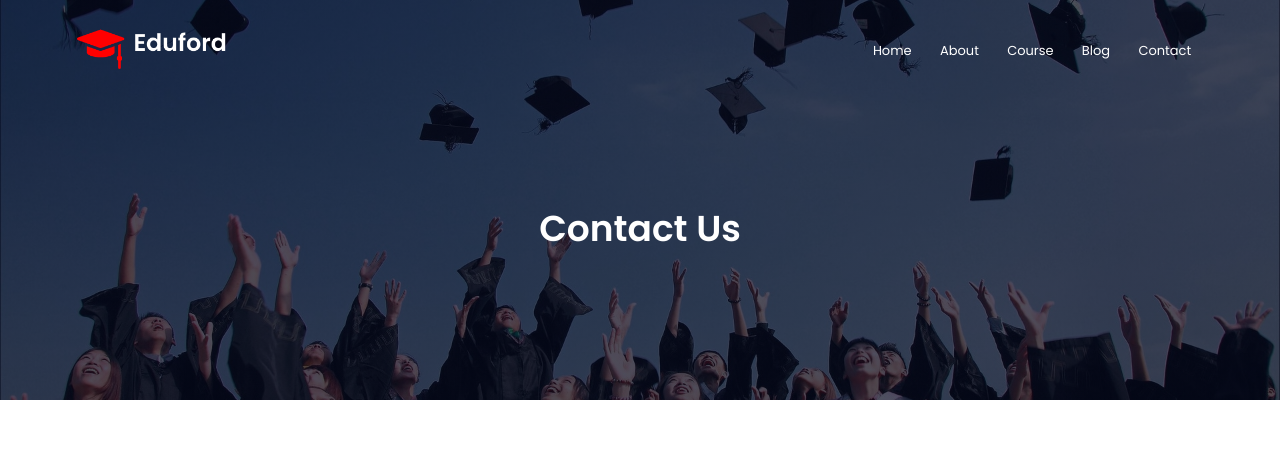
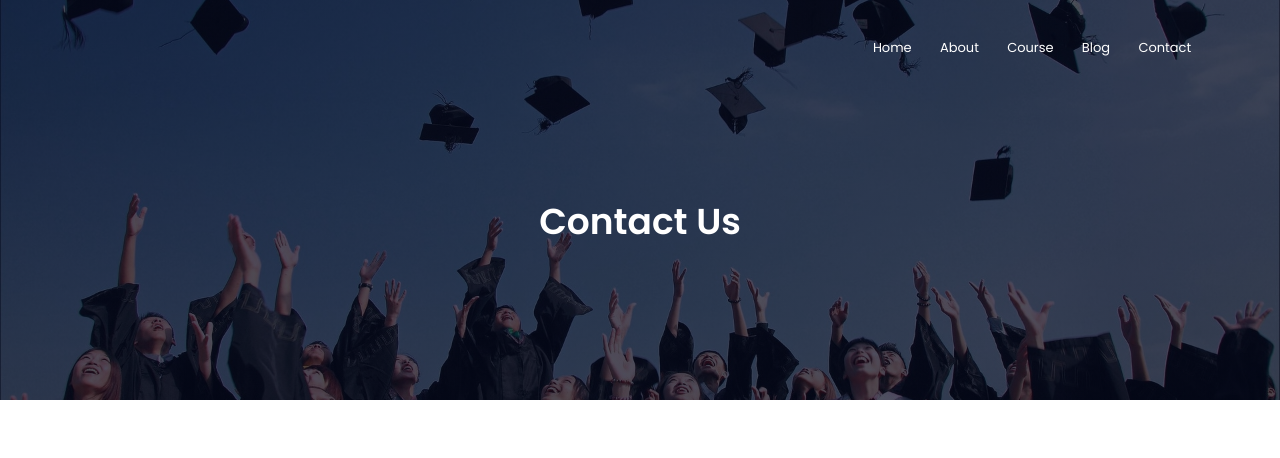
Before and after one commit to R-Bhandari/university-website-design, a plain HTML site: page contact.html in a window 1280 px wide. Shown: the top 458 px of the page. Drawn offline with Linux system fonts and the light colour scheme.

Commit message:
Update contact.html

```diff
--- a/contact.html
+++ b/contact.html
@@ -8,6 +8,7 @@
     <link rel="stylesheet" href="style.css" />
     <link rel="preconnect" href="https://fonts.googleapis.com" />
     <link rel="preconnect" href="https://fonts.gstatic.com" crossorigin />
+    <link rel="shortcut icon" href="favicon.ico" type="image/x-icon">
     <link
       href="https://fonts.googleapis.com/css2?family=Poppins:wght@100;200;300;400;600;700&display=swap"
       rel="stylesheet"
@@ -21,7 +22,6 @@
   <body>
     <section class="sub-header">
       <nav>
-        <a href="index.html"><img src="eduford_img/logo.png" /></a>
         <div class="nav-links">
           <i class="fa fa-times"></i>
           <ul>
```
